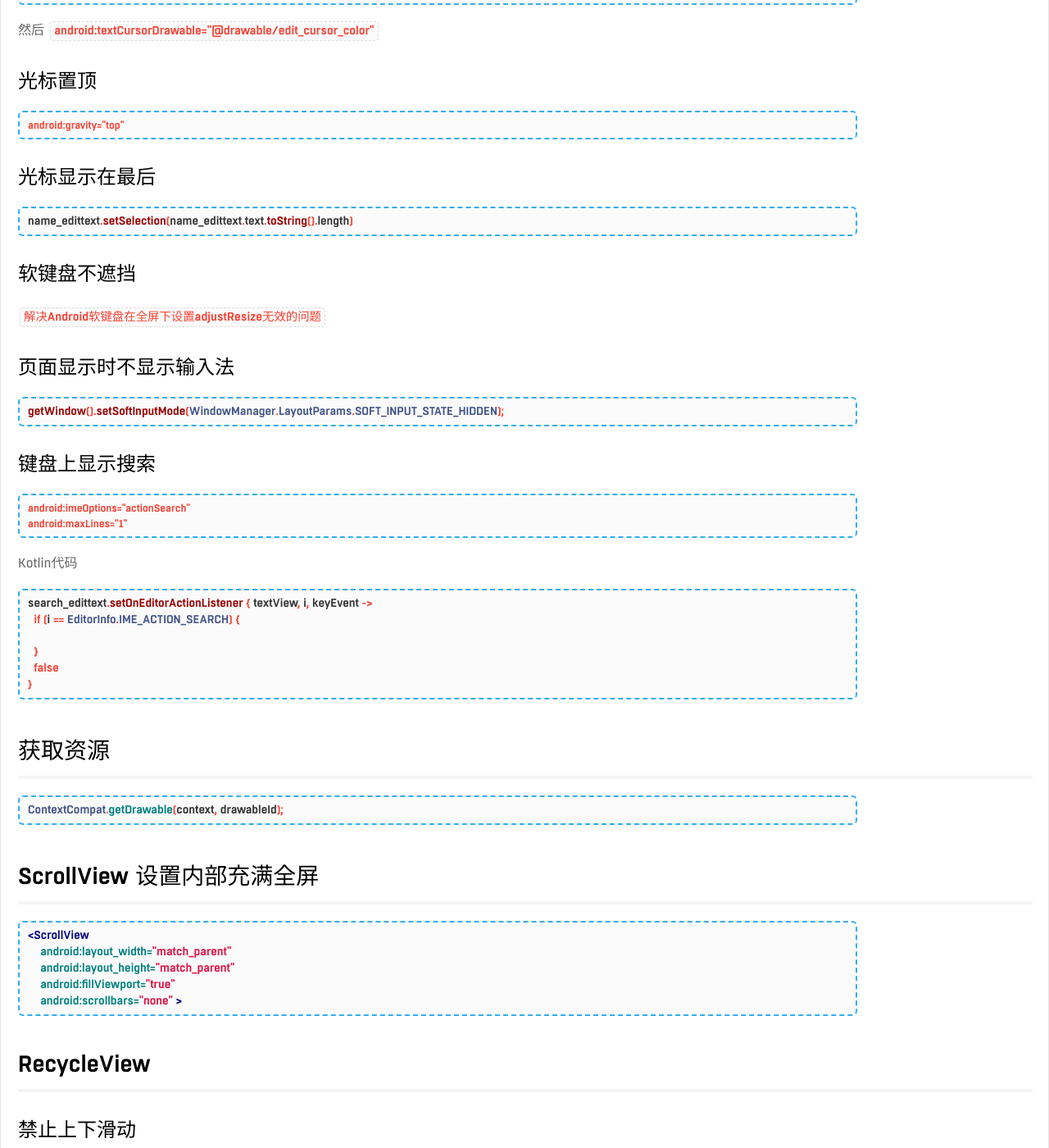
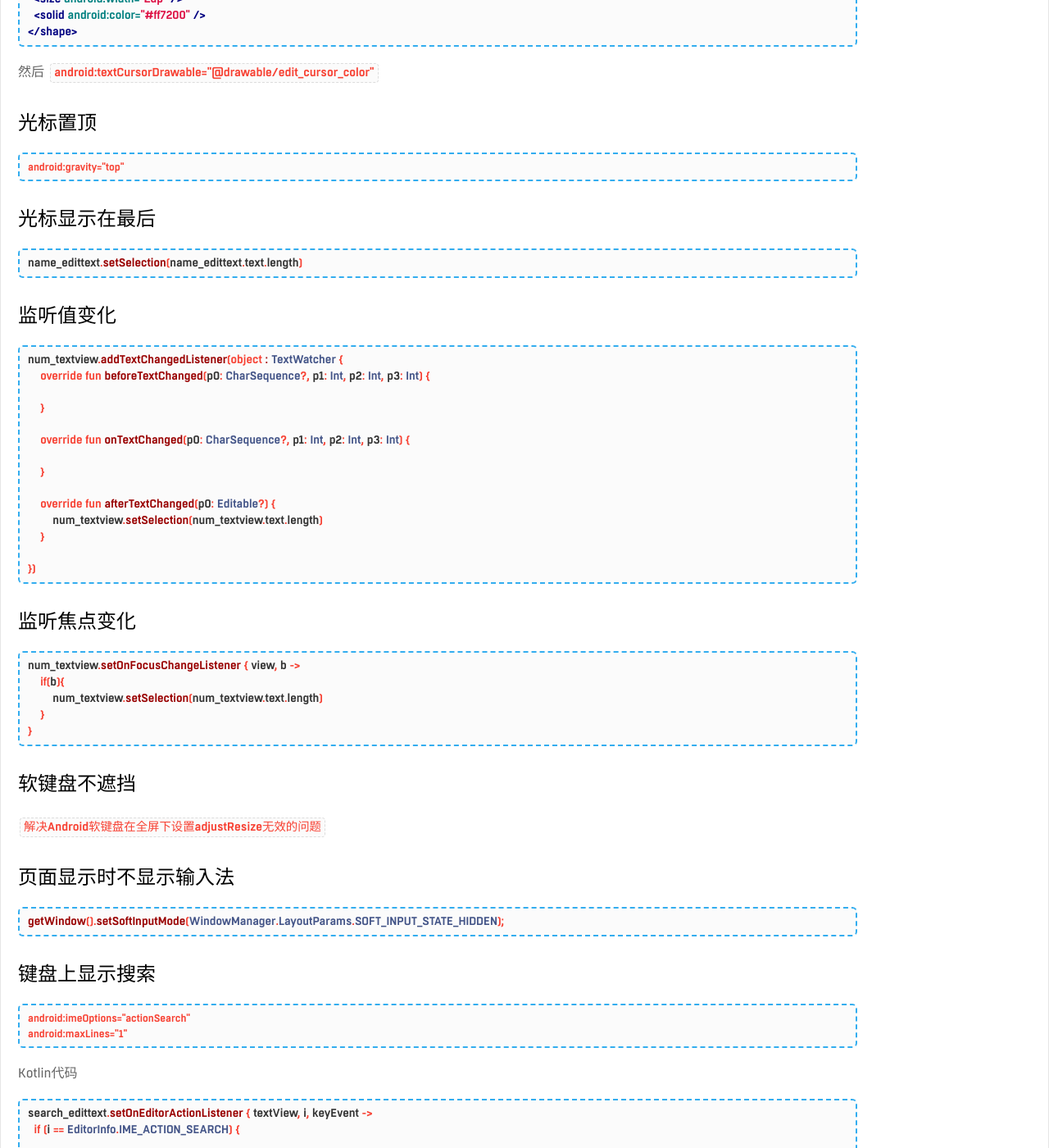
Before and after one commit to psvmc/myblog_jekyll, a Jekyll site: the page built from _posts/2018-07-20-android-tips.md, in a window 1280 px wide and 1400 px high, scrolled down 8662 px. Shown: the whole window at 82% size. Built offline with Jekyll 4.4.1, drawn with Linux system fonts in a browser that asks for light colours; comment, search, counter and statistics services are not loaded.

Commit message:
文章更新

````diff
--- a/_posts/2018-07-20-android-tips.md
+++ b/_posts/2018-07-20-android-tips.md
@@ -341,7 +341,40 @@ android:gravity="top"
 ### 光标显示在最后
 
 ```kotlin
-name_edittext.setSelection(name_edittext.text.toString().length)
+name_edittext.setSelection(name_edittext.text.length)
+```
+
+
+
+### 监听值变化
+
+```kotlin
+num_textview.addTextChangedListener(object : TextWatcher {
+    override fun beforeTextChanged(p0: CharSequence?, p1: Int, p2: Int, p3: Int) {
+
+    }
+
+    override fun onTextChanged(p0: CharSequence?, p1: Int, p2: Int, p3: Int) {
+
+    }
+
+    override fun afterTextChanged(p0: Editable?) {
+        num_textview.setSelection(num_textview.text.length)
+    }
+
+})
+```
+
+
+
+### 监听焦点变化
+
+```kotlin
+num_textview.setOnFocusChangeListener { view, b ->
+    if(b){
+        num_textview.setSelection(num_textview.text.length)
+    }
+}
 ```
 
 
````
